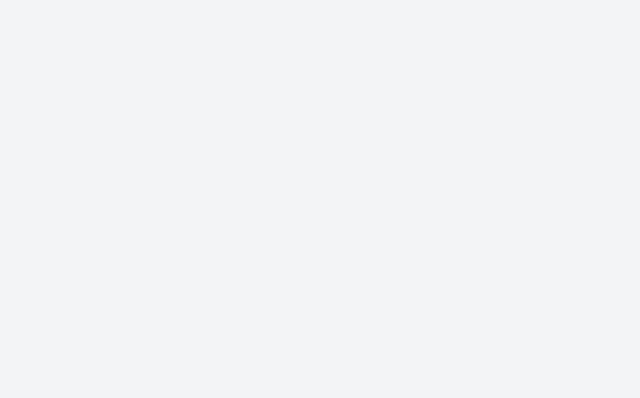
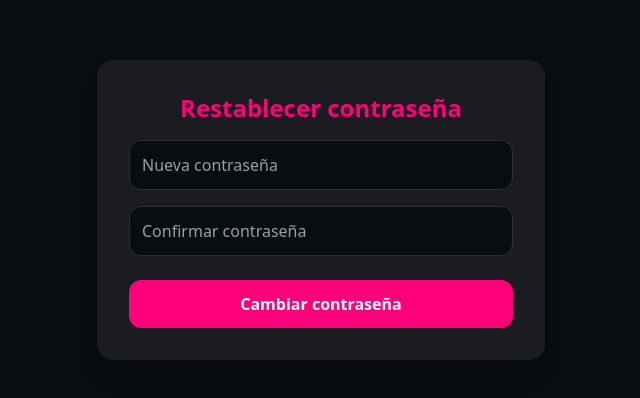
Before and after one commit to roberrodrigues10/ligand, a React (Vite) app: page /reset-password/1 in a window 1280 px wide. Before the commit this address had no page. Shown: the part 190-588 px from the top of the page, without its empty margins (319-959 px from the left). Built offline with nearby package versions, Linux system fonts and the light colour scheme.

Commit message:
forget-password

```diff
--- a/src/App.jsx
+++ b/src/App.jsx
@@ -13,9 +13,12 @@ import EsperancoCall from "./components/esperacall";
 import Videochat from "./components/videochat";
 import ConfiPerfil from "./components/confiperfil";
 import RutaProtegida from "./routes/protegerruta";
-import Logout from "./components/verificacion/login/logout"; // o donde pongas esto
-import Genero from "./components/verificacion/register/genero"; // Asegúrate de importar el componente de selección de género
-import VerificarCodigo from "./components/verificacion/register/verificarcodigo"; // Asegúrate de importar el componente de selección de género
+import Logout from "./components/verificacion/login/logout";
+import Genero from "./components/verificacion/register/genero";
+import VerificarCodigo from "./components/verificacion/register/verificarcodigo";
+
+// 🆕 Importa el componente de reset de contraseña
+import ResetPassword from "./components/verificacion/register/ResetPassword"; // asegúrate de que exista
 
 function App() {
   return (
@@ -27,6 +30,9 @@ function App() {
         <Route path="/logout" element={<Logout />} />
         <Route path="/genero" element={<Genero />} />
         <Route path="/verificaremail" element={<VerificarCodigo />} />
+
+        {/* 🆕 Ruta pública para restablecer contraseña */}
+        <Route path="/reset-password/:token" element={<ResetPassword />} />
 
         {/* Rutas protegidas */}
         <Route element={<RutaProtegida />}>
--- a/src/components/verificacion/login/loginligand.jsx
+++ b/src/components/verificacion/login/loginligand.jsx
@@ -1,12 +1,17 @@
 import React, { useState } from "react";
 import { useNavigate } from "react-router-dom";
 import { login, getUser } from "../../../utils/auth";
+import instance from "../../../api/axios"; // o como tengas configurado tu archivo
 
 export default function LoginLigand({ onClose }) {
   const navigate = useNavigate();
   const [email, setEmail] = useState("");
   const [password, setPassword] = useState("");
   const [error, setError] = useState("");
+  const [showForgotModal, setShowForgotModal] = useState(false);
+  const [forgotEmail, setForgotEmail] = useState("");
+  const [forgotMessage, setForgotMessage] = useState("");
+  const [forgotError, setForgotError] = useState("");
 
   const handleSubmit = async (e) => {
     e.preventDefault();
@@ -19,6 +24,33 @@ export default function LoginLigand({ onClose }) {
     } catch (err) {
       setError("Correo o contraseña incorrectos.");
       console.error(err);
+    }
+  };
+
+  const handleForgotPassword = async () => {
+    setForgotMessage("");
+    setForgotError("");
+
+    try {
+      // Paso 1: obtener cookie CSRF
+      await instance.get("/sanctum/csrf-cookie");
+
+      // Paso 2: enviar solicitud
+      const response = await instance.post("/api/forgot-password", {
+        email: forgotEmail,
+      });
+
+      if (response.status === 200) {
+        setForgotMessage("Se ha enviado un correo con instrucciones.");
+        setForgotEmail("");
+      }
+    } catch (error) {
+      console.error(error);
+      if (error.response?.status === 422) {
+        setForgotError("Correo inválido o no registrado.");
+      } else {
+        setForgotError("Ocurrió un error al intentar enviar el correo.");
+      }
     }
   };
 
@@ -64,6 +96,15 @@ export default function LoginLigand({ onClose }) {
             onChange={(e) => setPassword(e.target.value)}
             className="w-full p-3 mb-4 bg-[#1a1c20] border border-[#2c2e33] text-white rounded-xl placeholder-white/60"
           />
+          <div className="text-right mb-4">
+            <button
+              type="button"
+              className="text-sm text-[#ff007a] hover:underline"
+              onClick={() => setShowForgotModal(true)}
+            >
+              ¿Olvidaste tu contraseña?
+            </button>
+          </div>
 
           <label className="text-white/80 flex items-center gap-2 mb-4">
             <input type="checkbox" /> Recuérdame
@@ -101,6 +142,51 @@ export default function LoginLigand({ onClose }) {
           </div>
         </form>
       </div>
+      {showForgotModal && (
+        <div
+          className="fixed inset-0 bg-black bg-opacity-60 flex items-center justify-center z-50"
+          onClick={() => setShowForgotModal(false)}
+        >
+          <div
+            className="bg-[#1a1c20] rounded-2xl p-8 w-[380px] shadow-xl relative"
+            onClick={(e) => e.stopPropagation()}
+          >
+            <button
+              className="absolute top-3 right-4 text-white text-xl hover:text-[#ff007a]"
+              onClick={() => setShowForgotModal(false)}
+            >
+              ×
+            </button>
+            <h2 className="text-xl font-semibold text-[#ff007a] mb-4 text-center">
+              Recuperar contraseña
+            </h2>
+            <p className="text-white/70 text-sm mb-4 text-center">
+              Ingresa tu correo electrónico registrado para enviarte un enlace de recuperación.
+            </p>
+
+            {forgotMessage && (
+              <div className="text-green-500 text-sm text-center mb-2">{forgotMessage}</div>
+            )}
+            {forgotError && (
+              <div className="text-red-500 text-sm text-center mb-2">{forgotError}</div>
+            )}
+
+            <input
+              type="email"
+              placeholder="Correo electrónico"
+              value={forgotEmail}
+              onChange={(e) => setForgotEmail(e.target.value)}
+              className="w-full p-3 mb-4 bg-[#1a1c20] border border-[#2c2e33] text-white rounded-xl placeholder-white/60"
+            />
+            <button
+              onClick={handleForgotPassword}
+              className="w-full py-3 bg-[#ff007a] text-white font-bold rounded-xl hover:bg-[#e6006e] transition"
+            >
+              Enviar enlace de recuperación
+            </button>
+          </div>
+        </div>
+      )}
     </div>
   );
 }
--- /dev/null
+++ b/src/components/verificacion/register/ResetPassword.jsx
@@ -0,0 +1,93 @@
+import React, { useState, useEffect } from "react";
+import { useParams, useLocation, useNavigate } from "react-router-dom";
+import instance from "../../../api/axios"; // tu axios con withCredentials
+
+export default function ResetPassword() {
+  const { token } = useParams();
+  const location = useLocation();
+  const navigate = useNavigate();
+  const [email, setEmail] = useState("");
+  const [password, setPassword] = useState("");
+  const [confirmPassword, setConfirmPassword] = useState("");
+  const [message, setMessage] = useState("");
+  const [error, setError] = useState("");
+
+  useEffect(() => {
+    const queryParams = new URLSearchParams(location.search);
+    const emailParam = queryParams.get("email");
+    if (emailParam) {
+      setEmail(emailParam);
+    }
+  }, [location]);
+
+  const handleSubmit = async (e) => {
+    e.preventDefault();
+    setError("");
+    setMessage("");
+
+    if (password !== confirmPassword) {
+      setError("Las contraseñas no coinciden.");
+      return;
+    }
+
+    try {
+      await instance.get("/sanctum/csrf-cookie"); // paso obligatorio
+      const response = await instance.post("/api/reset-password", {
+        token,
+        email,
+        password,
+        password_confirmation: confirmPassword,
+      });
+
+      setMessage("¡Contraseña cambiada correctamente!");
+      setTimeout(() => navigate("/"), 2000); // redirigir tras éxito
+    } catch (err) {
+      console.error(err);
+      setError("Error al cambiar la contraseña. Intenta nuevamente.");
+    }
+  };
+
+  return (
+    <div className="min-h-screen bg-[#0a0d10] flex items-center justify-center px-4">
+      <div className="bg-[#1a1c20] p-8 rounded-2xl w-full max-w-md shadow-xl">
+        <h2 className="text-2xl text-[#ff007a] font-bold mb-4 text-center">
+          Restablecer contraseña
+        </h2>
+
+        {message && (
+          <div className="text-green-500 text-sm text-center mb-4">
+            {message}
+          </div>
+        )}
+        {error && (
+          <div className="text-red-500 text-sm text-center mb-4">{error}</div>
+        )}
+
+        <form onSubmit={handleSubmit}>
+          <input
+            type="password"
+            placeholder="Nueva contraseña"
+            value={password}
+            onChange={(e) => setPassword(e.target.value)}
+            className="w-full p-3 mb-4 bg-[#0a0d10] border border-[#2c2e33] text-white rounded-xl placeholder-white/60"
+            required
+          />
+          <input
+            type="password"
+            placeholder="Confirmar contraseña"
+            value={confirmPassword}
+            onChange={(e) => setConfirmPassword(e.target.value)}
+            className="w-full p-3 mb-6 bg-[#0a0d10] border border-[#2c2e33] text-white rounded-xl placeholder-white/60"
+            required
+          />
+          <button
+            type="submit"
+            className="w-full py-3 bg-[#ff007a] text-white font-bold rounded-xl hover:bg-[#e6006e] transition"
+          >
+            Cambiar contraseña
+          </button>
+        </form>
+      </div>
+    </div>
+  );
+}
```
